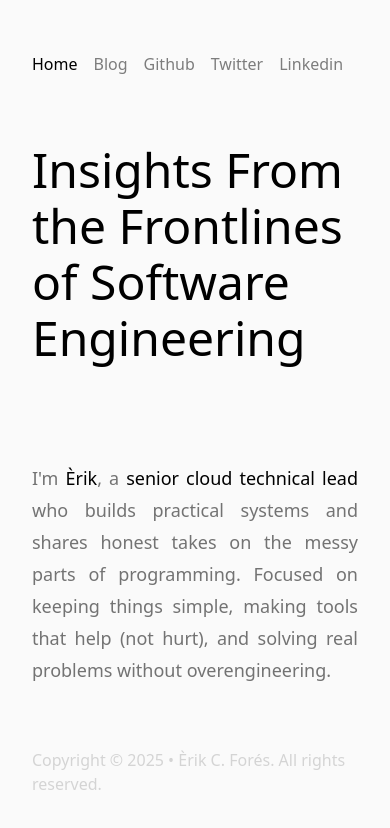
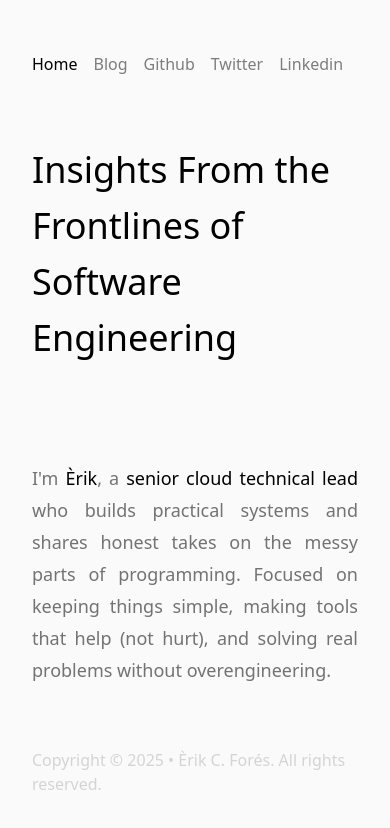
Before and after one commit to ConsoleTVs/erik.cat, an Astro site: page / in a window 390 px wide. Built offline with nearby package versions, Linux system fonts and the light colour scheme; Astro itself is replaced by a stand-in of ours; a web font is replaced by a local one.

Commit message:
fix: reduce branding title on smaller devices

```diff
--- a/src/pages/index.astro
+++ b/src/pages/index.astro
@@ -4,7 +4,7 @@ import Main from '../layouts/Main.astro'
 
 <Main>
   <div class="flex flex-col gap-24 grow justify-center">
-    <h1 class="text-5xl xl:text-6xl leading-14 xl:leading-18 w-full lg:w-2/3">
+    <h1 class="text-4xl md:text-5xl xl:text-6xl leading-14 xl:leading-18 w-full lg:w-2/3">
       Insights From the Frontlines of Software Engineering
     </h1>
     <p class="w-full lg:w-1/2 text-lg xl:text-xl leading-8 text-neutral-500 text-justify">
```
